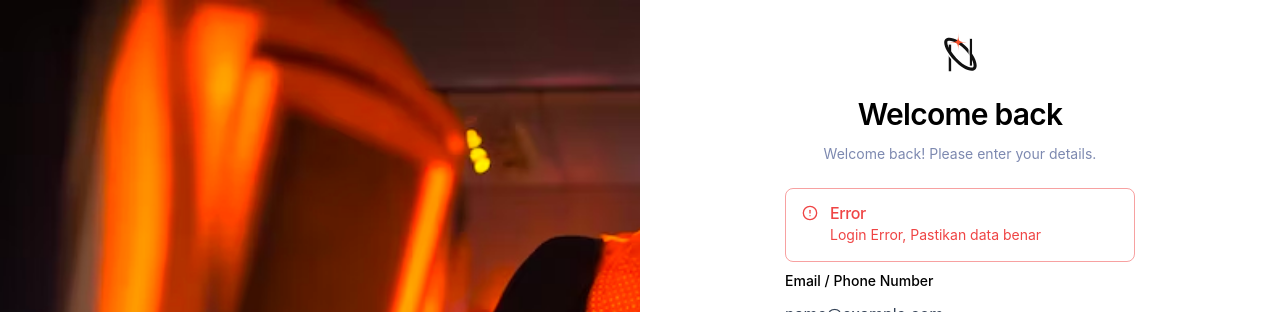
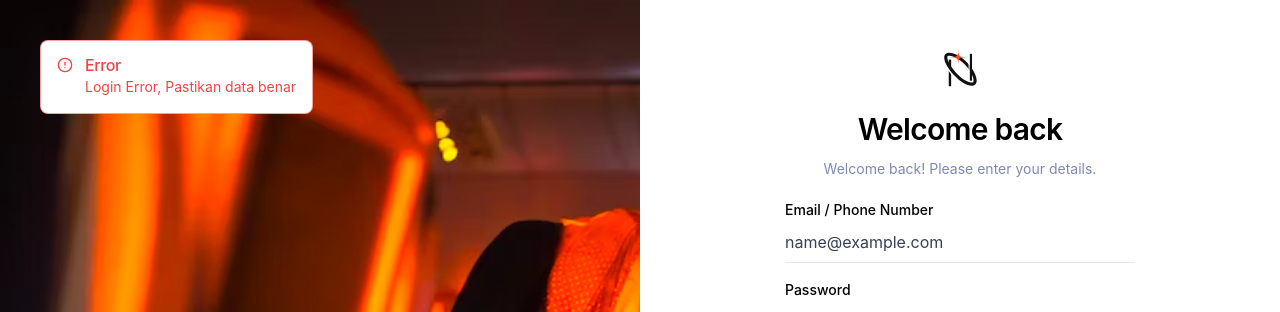
Before and after one commit to SYNRGY-6-TEAM-5/frontend-web, a React (Vite) app: page /login in a window 1280 px wide. Both pictures are taken after typing "name@example.com", "Sample123" into the empty fields and a click on the button "Sign In". Shown: the top 312 px of the page. Built offline with nearby package versions, Linux system fonts and the light colour scheme; no server answers.

Commit message:
refactor: allert error

```diff
--- a/src/components/containers/Allert.tsx
+++ b/src/components/containers/Allert.tsx
@@ -2,20 +2,22 @@ import { Alert, AlertDescription, AlertTitle } from "@/components/ui/alert"
 import { AlertCircle } from "lucide-react";
 
 interface allertProps {
-  variant:string,
+  variant:"default" | "destructive" | null | undefined,
   tittle:string,
   desc:string,
 }
 
 const Allert = ({variant, tittle, desc}:allertProps) => {
   return (
-    <Alert variant={variant}>
+    <div className="absolute top-10 left-10">
+      <Alert className="bg-white" variant={variant}>
         <AlertCircle className="h-4 w-4" />
         <AlertTitle>{tittle}</AlertTitle>
         <AlertDescription>
           {desc}
         </AlertDescription>
       </Alert>
+    </div>
   )
 }
 
--- a/src/pages/login/components/LoginForm.tsx
+++ b/src/pages/login/components/LoginForm.tsx
@@ -79,16 +79,16 @@ const LoginForm = ({ className, ...props }: UserAuthFormProps) => {
         setMessage("Successfully Login")
         Cookies.set('accesstoken', res.data.token);
         Cookies.set('role',res.data.roles);
-      } else {
+        setIsPending(false);
+    } else {
         setError(true);
         setMessage("Login Error, Pastikan data benar");
       }
     }).catch(() =>{
       setError(true);
       setMessage("Login Error, Pastikan data benar");
+      setIsPending(false);
     })
-    console.log({message});
-    setIsPending(false);
   }
 
   const handleOnSubmit = async (e: React.SyntheticEvent) => {
```
Lines whose indentation alone changed are shown as unchanged.
